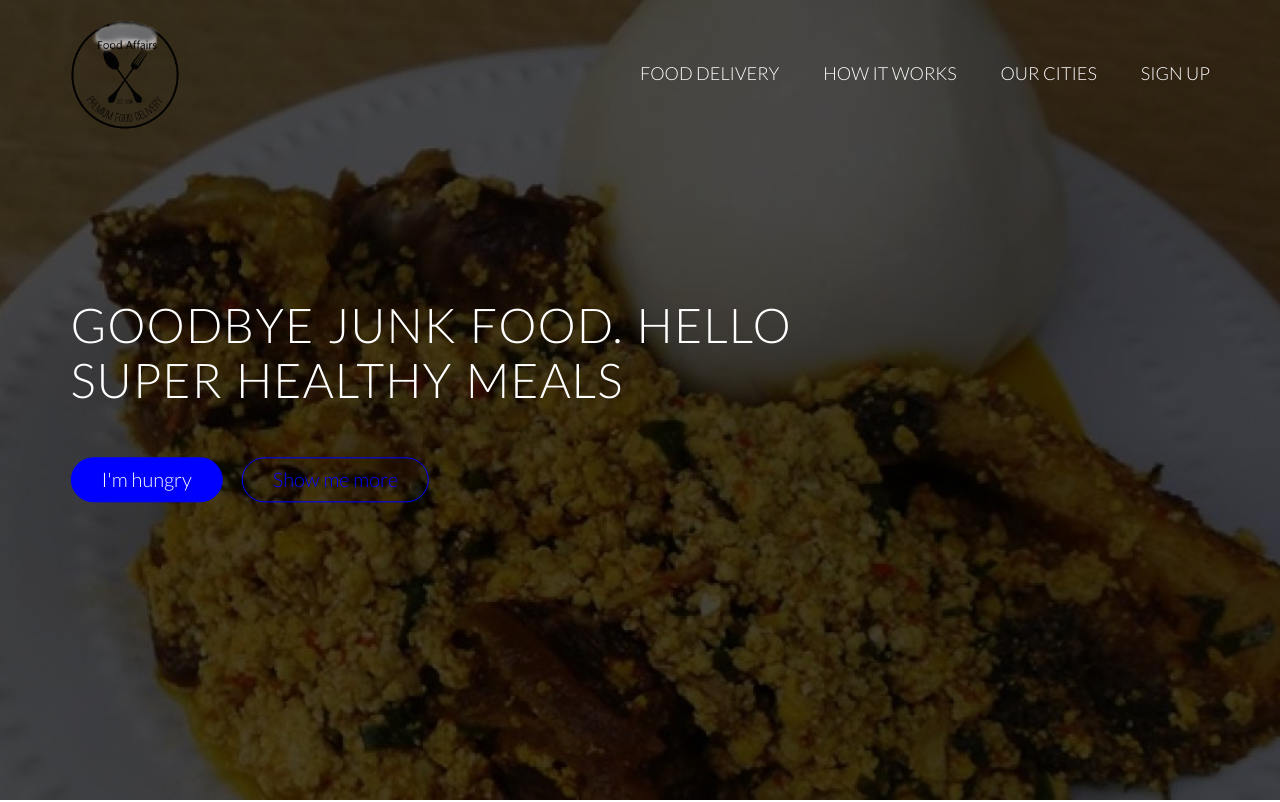
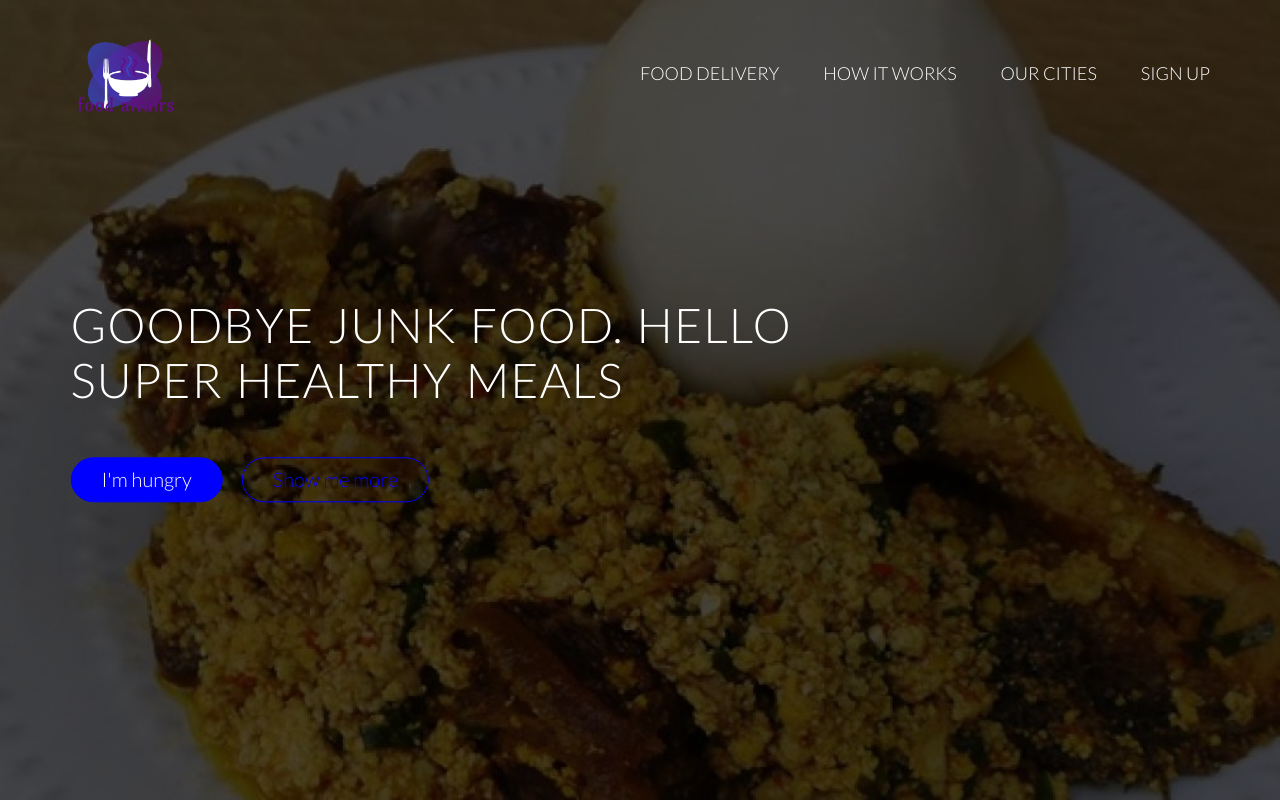
Before and after one commit to innocentchiizy1/food-affairs, a plain HTML site: page index.html in a window 1280 px wide. Shown: the top 802 px of the page. Drawn offline with nearby package versions, Linux system fonts and the light colour scheme; a script that the page names is missing; files whose address does not match are found by name.

Commit message:
project finished

```diff
--- a/index.html
+++ b/index.html
@@ -29,8 +29,8 @@
     <header>
         <nav>
             <div class="row">
-                <img src="resources/css/images/logo2.png" alt="food affairs logo" class="logo">
-                <img src="resources/css/images/logo2.png" alt="food affairs logo" class="logo-sticky">
+                <img src="resources/css/images/l.png" alt="food affairs logo" class="logo">
+                <img src="resources/css/images/l.png" alt="food affairs logo" class="logo-sticky">
                 <ul class="main-nav js--main-nav">
                     <li><a href="#features">Food delivery</a></li>
                     <li><a href="#works">How it works</a></li>
```
Also changed, not shown: resources/css/images/l.png (added).
